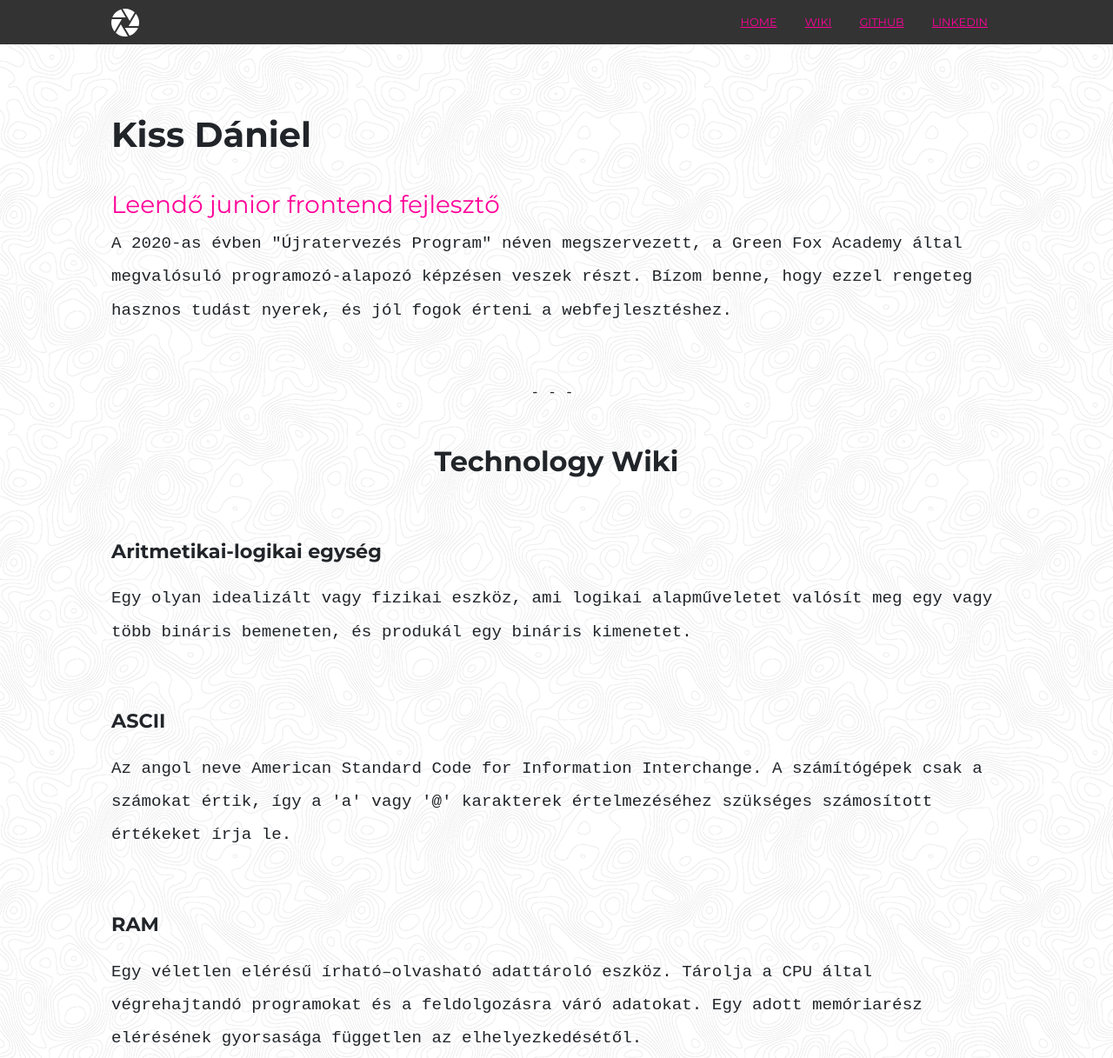
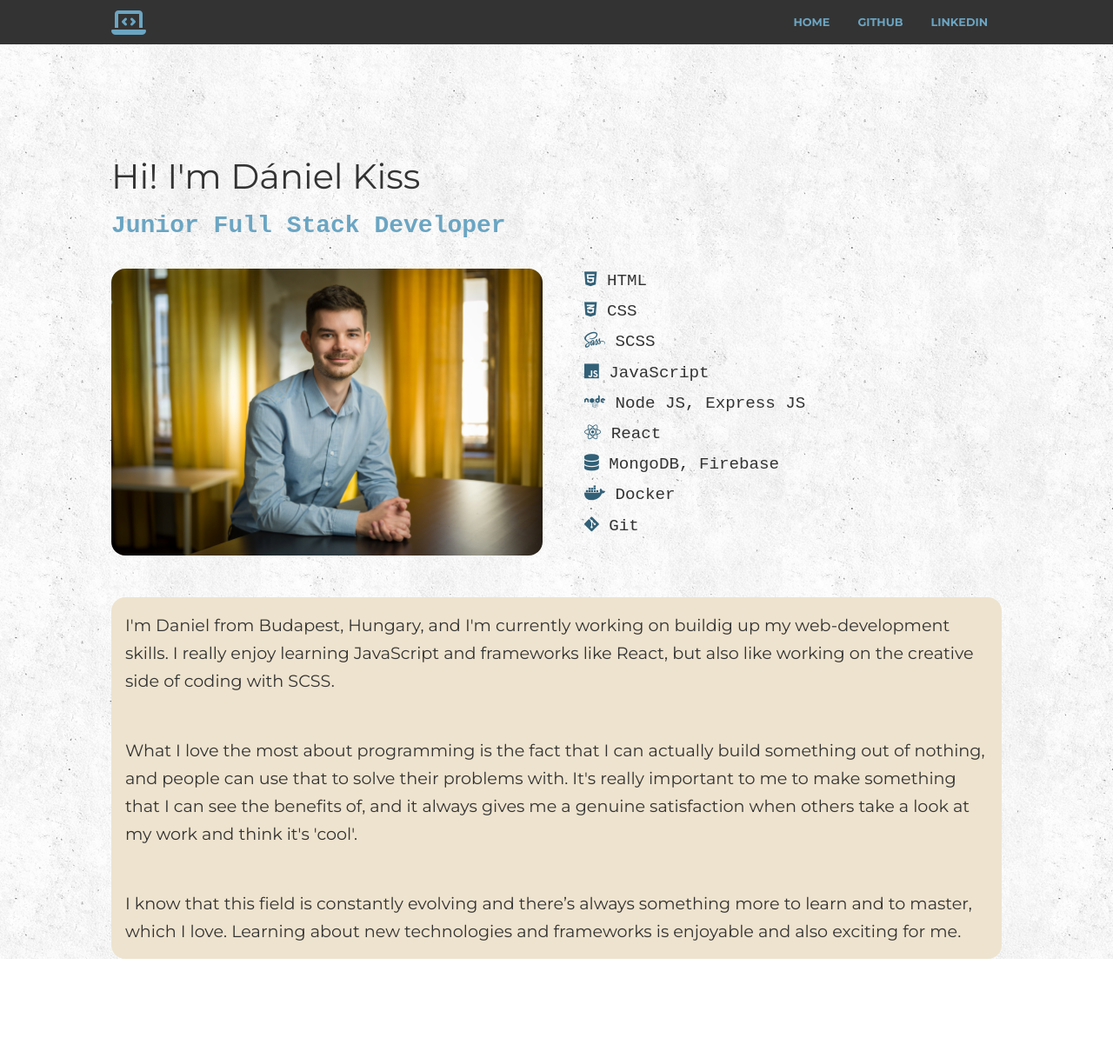
Before and after one commit to d4nielkiss/d4nielkiss.github.io, a plain HTML site: page index.html in a window 1280 px wide. Shown: the top 1217 px of the page at 87% size. After the commit the page ends 1103 px from the top, so only its background shows below. Drawn offline with nearby package versions, Linux system fonts and the light colour scheme.

Commit message:
introduction updated

```diff
--- a/index.html
+++ b/index.html
@@ -1,36 +1,26 @@
 <!DOCTYPE html>
 <html lang="en">
   <head>
-    <!-- Required meta tags -->
     <meta charset="utf-8" />
     <meta
       name="viewport"
       content="width=device-width, initial-scale=1, shrink-to-fit=no"
     />
-    <!-- Bootstrap CSS -->
     <link
       rel="stylesheet"
       href="https://cdn.jsdelivr.net/npm/bootstrap@4.5.3/dist/css/bootstrap.min.css"
       integrity="sha384-TX8t27EcRE3e/ihU7zmQxVncDAy5uIKz4rEkgIXeMed4M0jlfIDPvg6uqKI2xXr2"
       crossorigin="anonymous"
     />
-    <!-- Google Font -->
-    <link
-      href="https://fonts.googleapis.com/css2?family=Montserrat:wght@400;700&display=swap"
-      rel="stylesheet"
-    />
-    <!-- Custom CSS -->
-    <link rel="stylesheet" href="styles.css" />
-    <title>My first website</title>
+    <link rel="stylesheet" href="/styles.css" />
+    <title>Dániel Kiss</title>
   </head>
   <body>
     <nav id="mainNavbar" class="navbar navbar-expand-lg navbar-dark sticky-top">
       <div class="d-flex flex-grow-1">
-        <img
-          class="navbar-brand d-none d-inline-block"
-          src="/assets/aperture.svg"
-          alt="aperture-icon"
-        />
+        <span class="icon nav-icon">
+          <i class="fas fa-laptop-code"></i>
+        </span>
         <div class="w-100 text-right">
           <button
             class="navbar-toggler"
@@ -54,81 +44,55 @@
           </li>
           <li class="nav-item">
             <a
-              href="https://hu.wikipedia.org/" target="_blank"
-              class="sub-head nav-link m-2 menu-item"
-              >Wiki</a>
-          </li>
-          <li class="nav-item">
-            <a
-              href="https://www.github.com/" target="_blank"
-              class="sub-head nav-link m-2 menu-item"
+              href="https://www.github.com/d4nielkiss" target="_blank"
+              class="nav-link m-2 menu-item"
               >Github</a>
           </li>
           <li class="nav-item">
             <a
-              href="https://www.linkedin.com/" target="_blank"
+              href="https://www.linkedin.com/in/danielkiss2" target="_blank"
               class="sub-head nav-link m-2 menu-item"
               >Linkedin</a>
           </li>
         </ul>
       </div>
     </nav>
-    <div class="container-fluid">
-      <h1 class="sub-head">Kiss Dániel</h1>
-      <h3 class="sub-head">Leendő junior frontend fejlesztő</h3>
-      <p class="lead">
-        A 2020-as évben "Újratervezés Program" néven megszervezett, a Green Fox
-        Academy által megvalósuló programozó-alapozó képzésen veszek részt.
-        Bízom benne, hogy ezzel rengeteg hasznos tudást nyerek, és jól fogok
-        érteni a webfejlesztéshez.
-      </p>
+    <div class="aside-container container-fluid d-flex mb-5">
+      <aside class="d-flex flex-column">
+        <section>
+          <h1>Hi! I'm Dániel Kiss</h1>
+          <h3>Junior Full Stack Developer</h3>
+        </section>
+        <section>
+          <img class="portret" src="/assets/Kiss Dániel_minimalized.jpg" alt="portret">
+        </section>
+      </aside>
+      <ul class="skills">
+        <li><i class="fab fa-html5 icon"></i> HTML</li>
+        <li><i class="fab fa-css3-alt icon"></i> CSS</li>
+        <li><i class="fab fa-sass icon"></i> SCSS</li>
+        <li><i class="fab fa-js icon"></i> JavaScript</li>
+        <li><i class="fab fa-node icon"></i> Node JS, Express JS</li>
+        <li><i class="fab fa-react icon"></i> React</li>
+        <li><i class="fas fa-database icon"></i> MongoDB, Firebase</li>
+        <li><i class="fab fa-docker icon"></i> Docker</li>
+        <li><i class="fab fa-git-alt icon"></i> Git</li>
+      </ul>
     </div>
     <div class="container-fluid">
-      <span id="lines">---</span>
+      <article>
+        <p>
+          I'm Daniel from Budapest, Hungary, and I'm currently working on buildig up my web-development skills. I really enjoy learning JavaScript and frameworks like React, but also like working on the creative side of coding with SCSS.
+        </p>
+        <p>
+          What I love the most about programming is the fact that I can actually build something out of nothing, and people can use that to solve their problems with. It's really important to me to make something that I can see the benefits of, and it always gives me a genuine satisfaction when others take a look at my work and think it's 'cool'.
+        </p>
+        <p>
+          I know that this field is constantly evolving and there’s always something more to learn and to master, which I love. Learning about new technologies and frameworks is enjoyable and also exciting for me.
+        </p>
+      </article>
     </div>
-    <div class="container-fluid">
-      <h2 class="sub-head">Technology Wiki</h2>
-      <dl>
-        <dt class="sub-head">Aritmetikai-logikai egység</dt>
-        <dd class="lead">
-          Egy olyan idealizált vagy fizikai eszköz, ami logikai alapműveletet
-          valósít meg egy vagy több bináris bemeneten, és produkál egy bináris
-          kimenetet.
-        </dd>
-        <dt class="sub-head">ASCII</dt>
-        <dd class="lead">
-          Az angol neve American Standard Code for Information Interchange. A
-          számítógépek csak a számokat értik, így a 'a' vagy '@' karakterek
-          értelmezéséhez szükséges számosított értékeket írja le.
-        </dd>
-        <dt class="sub-head">RAM</dt>
-        <dd class="lead">
-          Egy véletlen elérésű írható–olvasható adattároló eszköz. Tárolja a CPU
-          által végrehajtandó programokat és a feldolgozásra váró adatokat. Egy
-          adott memóriarész elérésének gyorsasága független az
-          elhelyezkedésétől.
-        </dd>
-        <dt class="sub-head">Magas szintű programozási nyelv</dt>
-        <dd class="lead">
-          A számítástechnikában használt olyan, az ember által olvasható és
-          értelmezhető utasítások sorozata, amivel közvetlenül, vagy közvetve
-          (például: gépi kódra fordítás után) közölhetjük a számítógéppel egy
-          adott feladat elvégzésének módját.
-        </dd>
-        <dt class="sub-head">Domain Name System (DNS)</dt>
-        <dd class="lead">
-          Egy hierarchikus, nagymértékben decentralizált elnevezési rendszer
-          számítógépek, szolgáltatások, illetve az internetre vagy egy
-          magánhálózatra kötött bármilyen erőforrás számára.
-        </dd>
-        <dt class="sub-head">TCP/IP</dt>
-        <dd class="lead">
-          Egy alkalmazás protokoll elosztott, együttműködő és hipermédiás
-          információs rendszerek részére. A World Wide Web adatkommunikációjának
-          alapja. Ez az alapvető protokoll a hypertext cseréjére és mozgatására.
-        </dd>
-      </dl>
-    </div>
+    <script src="https://kit.fontawesome.com/611f36723b.js" crossorigin="anonymous"></script>
     <script
       src="https://code.jquery.com/jquery-3.5.1.slim.min.js"
       integrity="sha384-DfXdz2htPH0lsSSs5nCTpuj/zy4C+OGpamoFVy38MVBnE+IbbVYUew+OrCXaRkfj"
--- a/styles.css
+++ b/styles.css
@@ -1,16 +1,39 @@
-body {
-  font-family: "Courier New", Courier, monospace;
-  background-image: url(/assets/topography.png);
+@import url('https://fonts.googleapis.com/css2?family=Montserrat:wght@400;700&display=swap');
+
+* {
+  box-sizing: border-box;
   margin: 0;
+  padding: 0;
 }
 
-.sub-head {
+body {
   font-family: "Montserrat", sans-serif;
+  background-image: url(/assets/wall.png);
+  color: #333333;
+}
+
+.icon {
+  color: #316077;
+}
+
+.nav-icon {
+  display: flex;
+  align-self: center;
+  font-size: 2rem;
+  align-items: center;
+  color: #6ba5c2;
+}
+
+.portret {
+  border-radius: 1rem;
+  object-fit: cover;
+  width: 100%;
+  height: 330px;
+  max-width: 600px;
 }
 
 h1 {
-  font-weight: 700;
-  margin-bottom: 1em;
+  margin-bottom: 1rem;
 }
 
 h2 {
@@ -19,20 +42,31 @@ h2 {
 }
 
 h3 {
-  color: #ff0099;
+  font-family: 'Courier New', Courier, monospace;
+  color: #6ba5c2;
+  margin-bottom: 2rem;
+  font-weight: bold;
 }
 
-dt {
-  font-size: 1.4rem;
-  margin: 3em 0 0.8em;
+aside {
+  width: 50%;
+  padding-right: 1rem;
 }
 
-#lines {
-  width: 100%;
-  display: inline-block;
-  text-align: center;
-  letter-spacing: 10px;
-  margin: 3em 0;
+article {
+  background-color:#eee3ce;
+  border-radius: 1rem;
+  padding: 1rem;
+}
+
+p {
+  font-size: 1.2rem;
+  line-height: 2rem;
+  margin-bottom: 3rem;
+}
+
+p:last-of-type {
+  margin-bottom: 0;
 }
 
 .navbar-toggler {
@@ -41,22 +75,54 @@ dt {
 
 #mainNavbar .nav-link {
   text-transform: uppercase;
-  text-decoration: underline;
-  color: #ff0099;
+  font-weight: bold;
+  color: #6ba5c2;
   font-size: 0.8rem;
 }
 
 #mainNavbar {
   background-color: #333333;
   padding: 0 10% 0;
-  margin: 0 auto 5em;
+  margin: 0 auto 8em;
 }
 
 .container-fluid {
   padding: 0 10% 0;
 }
 
-.lead {
+.skills {
+  font-family: 'Courier New', Courier, monospace;
+  padding-left: 2rem;
   font-size: 1.2rem;
-  line-height: 2;
+  list-style-type: none;
+  display: flex;
+  flex-direction: column;
+  justify-content:end;
+  line-height: 2.2rem;
 }
+
+@media (max-width: 991px) {
+  aside {
+    text-align: center;
+    width: 100%;
+    padding-right: 0;
+    margin-bottom: 2rem;
+  }
+
+  .aside-container {
+    flex-direction: column;
+  }
+
+  .skills {
+    text-align: center;
+    flex-direction: row;
+    flex-wrap: wrap;
+    justify-content: space-evenly;
+    gap: 10px 30px;
+  }
+
+  p {
+    text-align: center;
+  }
+
+}
```
Also changed, not shown: assets/Kiss Dániel_minimalized.jpg (added), assets/aperture.svg (deleted), assets/topography.png (deleted), assets/wall.png (added).
